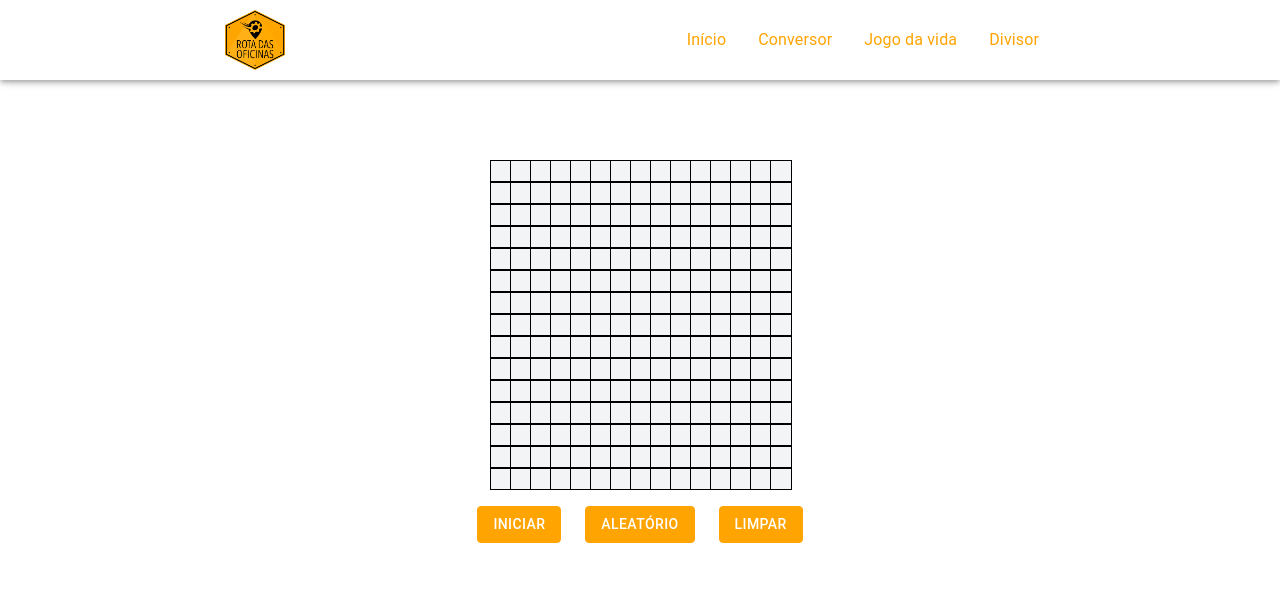
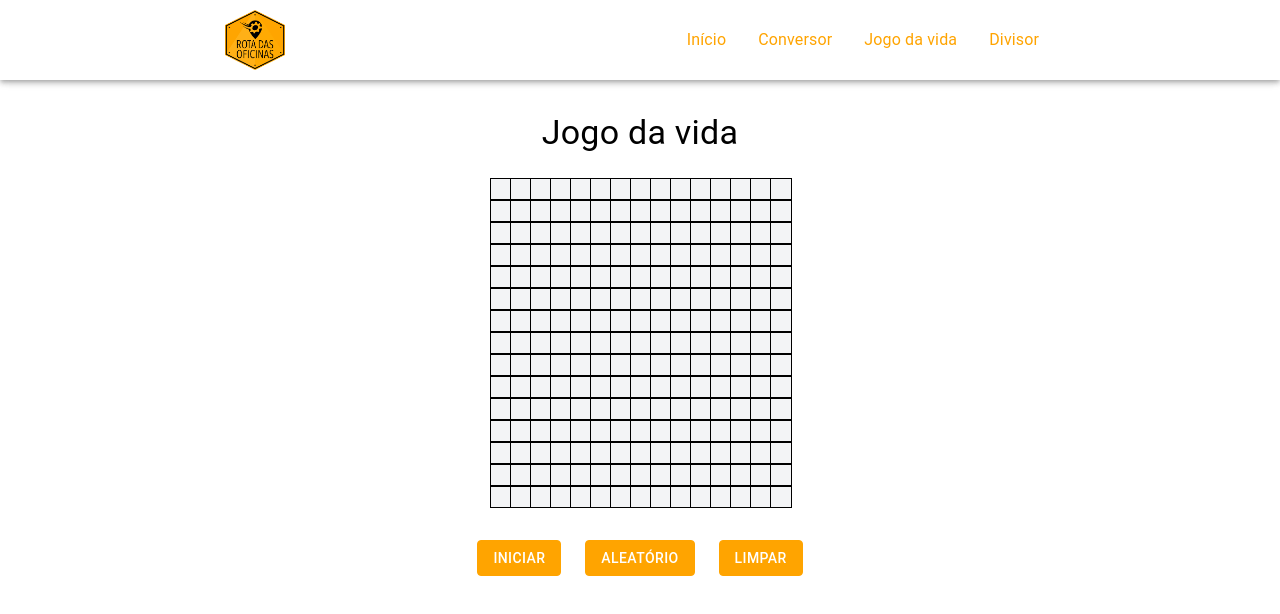
Before and after one commit to Gustavo-Targino/rota_das_oficinas, a React (Vite) app: page /jogodavida in a window 1280 px wide. Shown: the top 614 px of the page. Built offline with nearby package versions, Linux system fonts and the light colour scheme.

Commit message:
FEAT / Jogo da vida finalizado

```diff
--- a/src/components/JogoDaVida/Game.jsx
+++ b/src/components/JogoDaVida/Game.jsx
@@ -2,6 +2,7 @@ import React, { useState, useCallback, useRef, forwardRef ,useEffect } from "rea
 import { produce } from "immer";
 
 import Button from "@mui/material/Button";
+import Typography from "@mui/material/Typography";
 import Snackbar from "@mui/material/Snackbar";
 import MuiAlert from "@mui/material/Alert";
 
@@ -47,6 +48,7 @@ const Game = () => {
   };
 
 
+
   const [grid, setGrid] = useState(() => {
     return generateEmptyGrid();
   });
@@ -57,6 +59,7 @@ const Game = () => {
   runningRef.current = running;
 
   const runSimulation = useCallback(() => {
+
     if (!runningRef.current) {
       return;
     }
@@ -91,7 +94,7 @@ const Game = () => {
 
   return (
     <>
-
+      <Typography component='h1' variant='h4' sx={{mb:3}}>Jogo da vida</Typography>
       <div
         style={{
           display: "grid",
@@ -118,7 +121,7 @@ const Game = () => {
           ))
         )}
       </div>
-<div style={{marginTop:'1rem'}}>
+<div style={{marginTop:'2rem'}}>
 
       <Button
       sx={{color:'#fff', backgroundColor: '#FFA400', borderColor:'#FFA400', "&:hover": {
@@ -127,7 +130,7 @@ const Game = () => {
         color: "#FFA400"} }}
         variant='outlined'
         onClick={() => {
-          if(grid.find(linha => linha.includes(1)) === undefined) {
+          if(grid.find(linha => linha.includes(1)) === undefined && !running) {
             setOpen(true)
             if(running) {
               setRunning(!running)
@@ -180,13 +183,15 @@ const Game = () => {
         Limpar
       </Button>
 
+
+
        <Snackbar open={open} onClose={handleClose}>
           <Alert
             onClose={handleClose}
             severity="error"
             sx={{ width: "100%" }}
           >
-            Não pode ser vazio!
+            O jogo não pode iniciar com as células vazias!
           </Alert>
         </Snackbar>
       </div>
--- a/src/components/JogoDaVida/JogoDaVida.jsx
+++ b/src/components/JogoDaVida/JogoDaVida.jsx
@@ -7,7 +7,7 @@ import Game from "./Game";
 export default function JogoDaVida() {
     return (
 
-     <Box sx={{display:'flex', flexWrap:'wrap' ,flexDirection:'column' ,justifyContent:'center', alignItems:'center', mt:'10rem'}}>
+     <Box sx={{display:'flex', flexWrap:'wrap' ,flexDirection:'column' ,justifyContent:'center', alignItems:'center', mt:'7rem'}}>
        <Game/>
      </Box>
 
```
